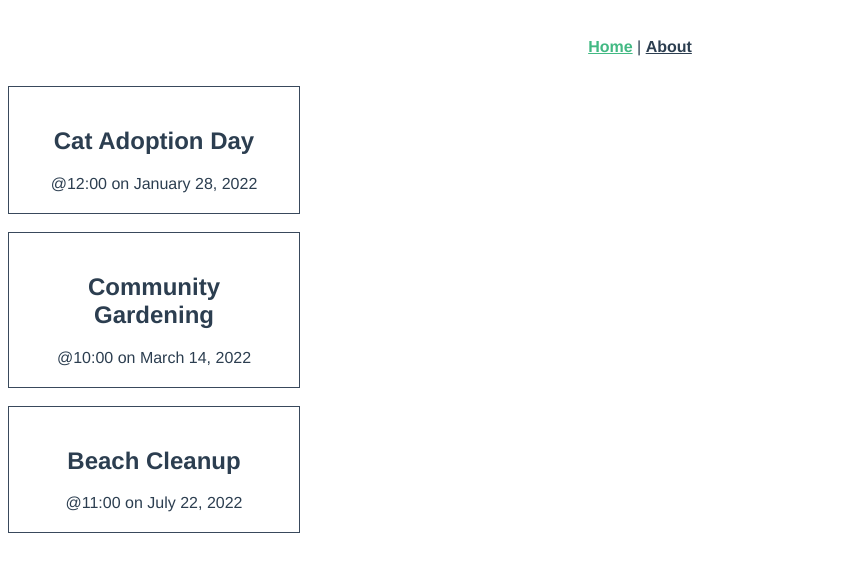
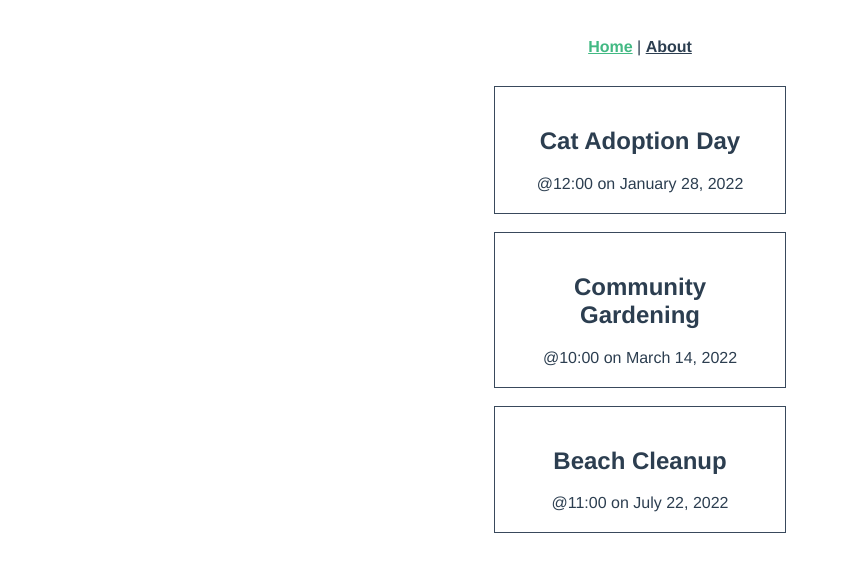
Before and after one commit to Linzhandong/Vue-Vite-Lab, a Vue app in the folder vue-project/: page / in a window 1280 px wide. Shown: the top 572 px of the page, without its empty margins (0-841 px from the left). Built offline with nearby package versions, Linux system fonts and the light colour scheme; the HTML template or start-up script is replaced by a standard one.

Commit message:
update HomeView.vue

```diff
--- a/vue-project/src/views/HomeView.vue
+++ b/vue-project/src/views/HomeView.vue
@@ -41,7 +41,15 @@
 </script>
 
 <template>
-  <div class="home">
+  <div class="events">
     <EventCard v-for="event in events" :key="event.id" :event="event" />
   </div>
 </template>
+
+<style scoped>
+.events {
+  display: flex;
+  flex-direction: column;
+  align-items: center;
+}
+</style>
```
